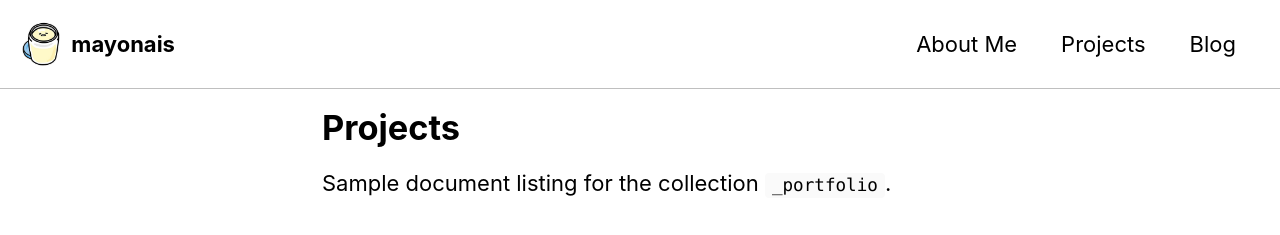
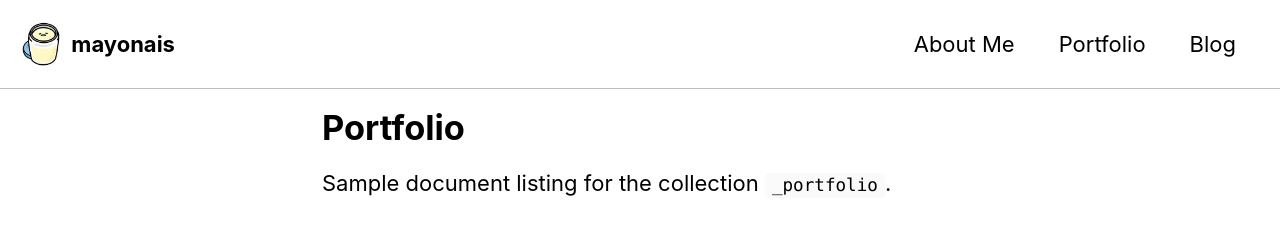
Before and after one commit to mayonais/mayonais.github.io, a Jekyll site: the page built from _pages/portfolio.md, in a window 1280 px wide. Shown: the top 235 px of the page. Built offline with Jekyll 4.4.1, drawn with Linux system fonts in a browser that asks for light colours; cached includes are drawn as plain includes.

Commit message:
portfolio page

```diff
--- a/_config.yml
+++ b/_config.yml
@@ -274,6 +274,6 @@ defaults:
 
 
 collections:
-  portfolio:
+  projects:
     output: true
     permalink: /:collection/:path/
--- a/_data/navigation.yml
+++ b/_data/navigation.yml
@@ -2,8 +2,8 @@
 main:
   - title: "About Me"
     url: https://mayonais.github.io/
-  - title: "Projects"
-    url: /projects/
+  - title: "Portfolio"
+    url: /portfolio/
   - title: "Blog"
     url: /blog/
   # - title: "About"
--- a/_pages/projects.md
+++ b/_pages/portfolio.md
@@ -1,7 +1,7 @@
 ---
-title: Projects
+title: Portfolio
 layout: collection
-permalink: /projects/
+permalink: /portfolio/
 collection: portfolio
 entries_layout: grid
 classes: wide
```
